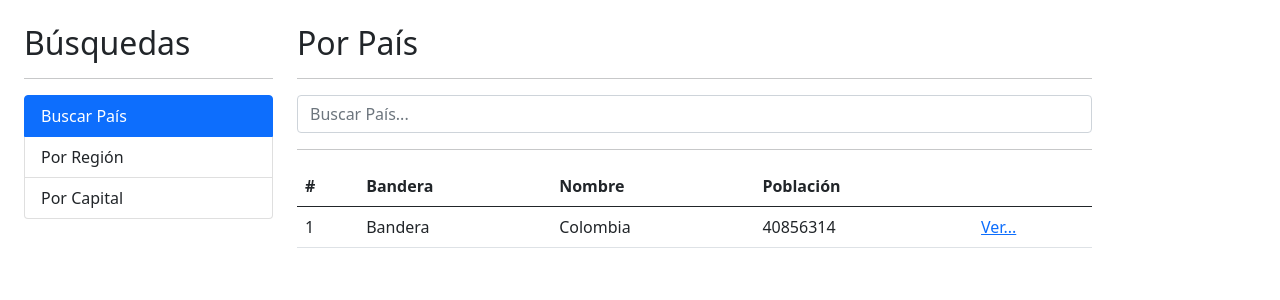
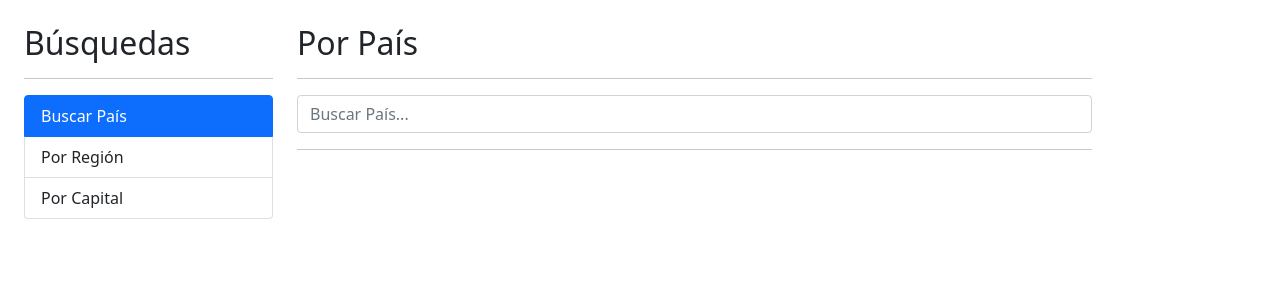
Before and after one commit to ElLuchoMan/PaisesApp, an Angular app: page / in a window 1280 px wide. Shown: the top 300 px of the page. Built offline with nearby package versions, Linux system fonts and the light colour scheme.

Commit message:
Tabla separada como componente

```diff
--- /dev/null
+++ b/src/app/pais/components/pais-tabla/pais-tabla.component.html
@@ -0,0 +1,21 @@
+<table class="table table-hover">
+    <thead>
+        <tr>
+            <th>#</th>
+            <th>Bandera</th>
+            <th>Nombre</th>
+            <th>Población</th>
+            <th> </th>
+        </tr>
+    </thead>
+    <tbody>
+        <tr   *ngFor="let pais of paises; let i = index">
+            <td>{{i+1}}</td>
+            <td><img class="small-flag" [src]="pais.flag"></td>
+            <td>{{pais.name}}</td>
+            <td>{{pais.population| number}}</td>
+            <td> <a [routerLink]="['/pais',pais.alpha2Code]">Ver...</a></td>
+        </tr>
+
+    </tbody>
+</table>
--- a/src/app/pais/pages/por-pais/por-pais.component.html
+++ b/src/app/pais/pages/por-pais/por-pais.component.html
@@ -11,9 +11,10 @@
 <div *ngIf="hayError" class="alert alert-danger">
     No hay ningún país con el término "{{termino}}".
 </div>
-<div *ngIf="!hayError" class="row">
+<div *ngIf="paises.length>0" class="row">
     <div class="col">
-        <table class="table table-hover">
+<app-pais-tabla [paises]="paises"></app-pais-tabla>
+        <!-- <table class="table table-hover">
             <thead>
                 <tr>
                     <th>#</th>
@@ -24,15 +25,16 @@
                 </tr>
             </thead>
             <tbody>
-                <tr>
-                    <td>1</td>
-                    <td>Bandera</td>
-                    <td>Colombia</td>
-                    <td>40856314</td>
-                    <td> <a href="/pais/col">Ver...</a></td>
+                <tr   *ngFor="let pais of paises; let i = index">
+                    <td>{{i+1}}</td>
+                    <td><img class="small-flag" [src]="pais.flag"></td>
+                    <td>{{pais.name}}</td>
+                    <td>{{pais.population | number}}</td>
+                    <td> <a [routerLink]="['/pais',pais.alpha2Code]">Ver...</a></td>
                 </tr>
 
             </tbody>
         </table>
+         -->
     </div>
 </div>
--- a/src/app/pais/pages/por-pais/por-pais.component.ts
+++ b/src/app/pais/pages/por-pais/por-pais.component.ts
@@ -1,5 +1,6 @@
 import { Component, OnInit } from '@angular/core';
 import { PaisService } from '../../services/pais.service';
+import { Pais } from '../../interfaces/pais.interface';
 
 @Component({
   selector: 'app-por-pais',
@@ -11,6 +12,7 @@ export class PorPaisComponent {
 
   termino: string = '';
   hayError:boolean=false;
+  paises:Pais[]=[];
   constructor(private paisService: PaisService) { }
 
   buscar() {
@@ -19,9 +21,11 @@ export class PorPaisComponent {
     this.paisService.buscarPais(this.termino)
     .subscribe((paises)=>{
       console.log(paises);
+      this.paises=paises;
 
     }, (err)=>{
      this.hayError=true;
+     this.paises=[];
     }
     );
 
--- a/src/app/pais/pais.module.ts
+++ b/src/app/pais/pais.module.ts
@@ -5,6 +5,8 @@ import { PorCapitalComponent } from './pages/por-capital/por-capital.component';
 import { PorPaisComponent } from './pages/por-pais/por-pais.component';
 import { PorRegionComponent } from './pages/por-region/por-region.component';
 import { VerPaisComponent } from './pages/ver-pais/ver-pais.component';
+import { RouterModule } from '@angular/router';
+import { PaisTablaComponent } from './components/pais-tabla/pais-tabla.component';
 
 
 
@@ -15,17 +17,19 @@ import { VerPaisComponent } from './pages/ver-pais/ver-pais.component';
     PorPaisComponent,
     PorRegionComponent,
     VerPaisComponent,
+    PaisTablaComponent,
   ],
   imports: [
     CommonModule,
     FormsModule,
-
+  RouterModule
   ],
   exports:[
     PorCapitalComponent,
     PorPaisComponent,
     PorRegionComponent,
     VerPaisComponent,
+    PaisTablaComponent,
   ]
 })
 export class PaisModule { }
--- a/src/styles.css
+++ b/src/styles.css
@@ -1 +1,5 @@
 /* You can add global styles to this file, and also import other style files */
+.small-flag{
+    width: 50px;
+    height: 30px;
+}
```
Also changed, not shown: src/app/pais/components/pais-tabla/pais-tabla.component.ts (added, +11 -0 lines).
